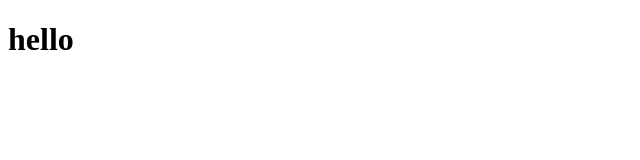
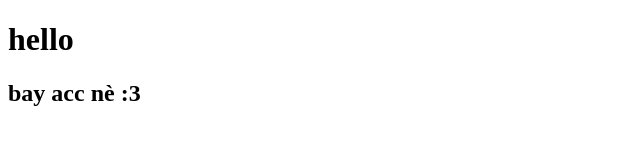
Before and after one commit to DuyBao12/tuhoc2, a plain HTML site: page index.html in a window 1280 px wide. Shown: the whole page, without its empty margins (0-640 px from the left). Drawn offline with Linux system fonts and the light colour scheme.

Commit message:
sửa lần 1

```diff
--- a/index.html
+++ b/index.html
@@ -7,5 +7,6 @@
   </head>
   <body>
     <h1>hello</h1>
+    <h2>bay acc nè :3</h2>
   </body>
 </html>
```
